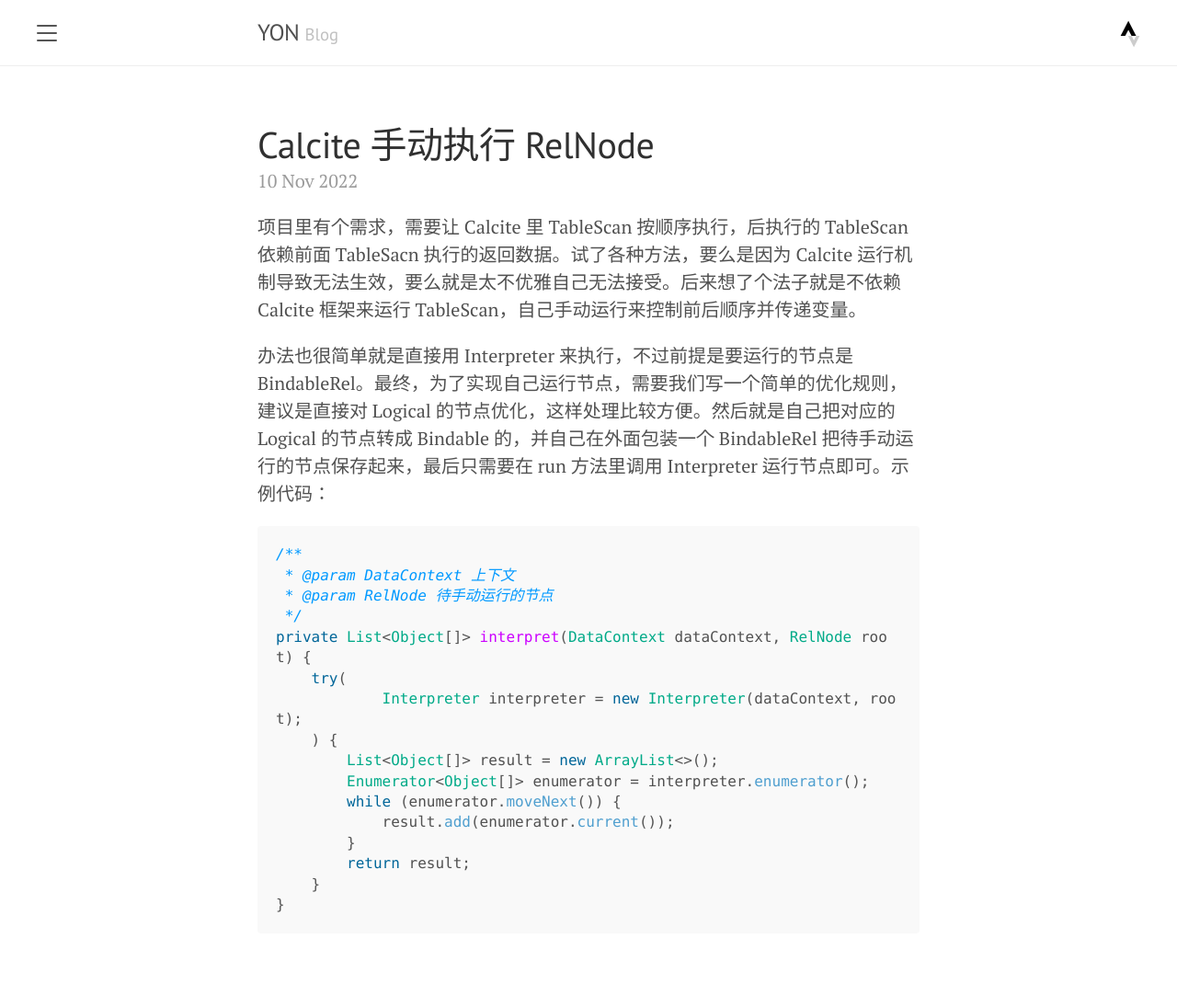
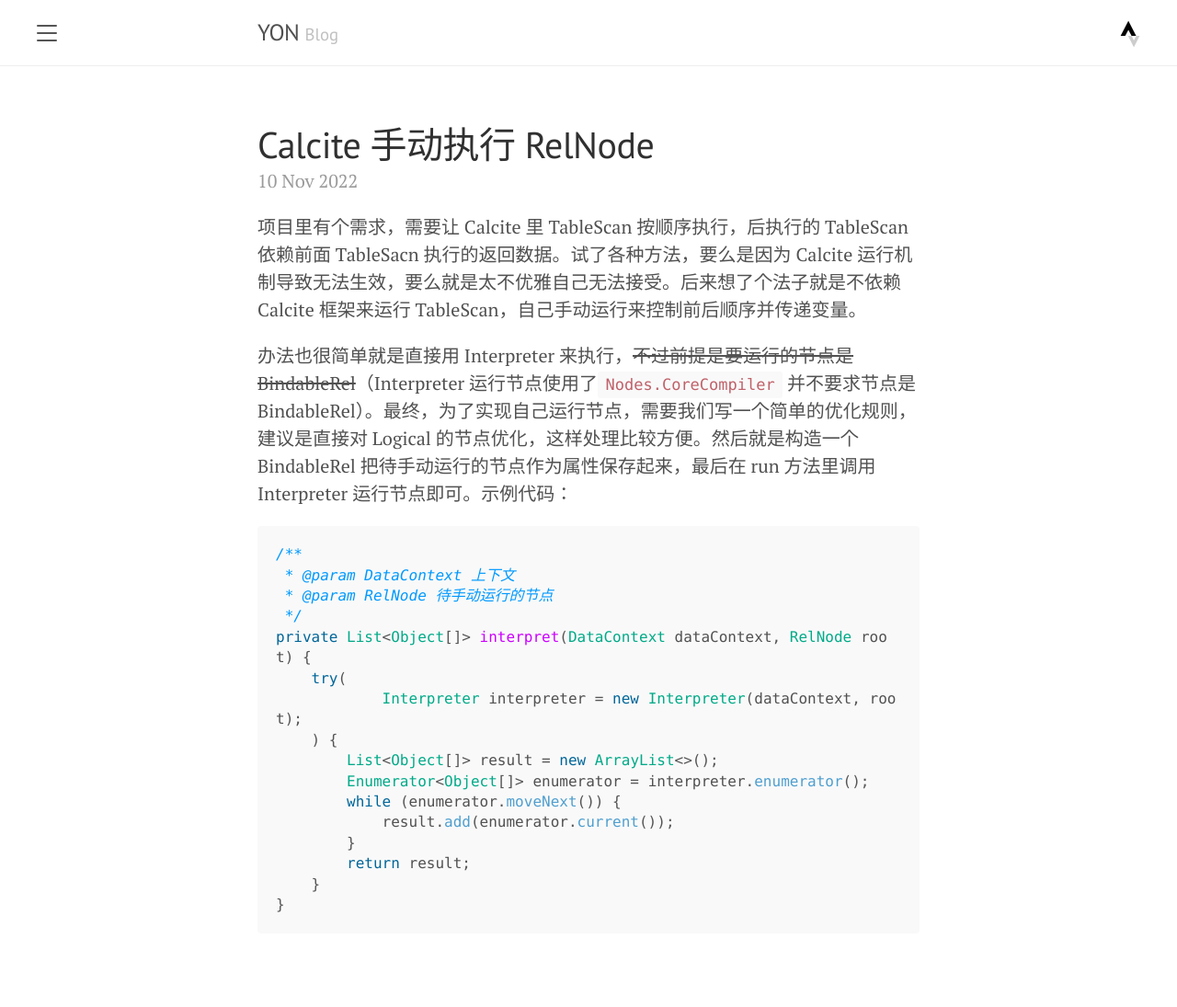
Before and after one commit to yoncise/yoncise.github.io, a Jekyll site: the page built from logs/_posts/2022/2022-11-10-105738213.md, in a window 1280 px wide. Shown: the whole page at 92% size. Built offline with Jekyll 4.4.1, drawn with Linux system fonts in a browser that asks for light colours.

Commit message:
语雀同步 Calcite 手动执行 RelNode

````diff
--- a/logs/_posts/2022/2022-11-10-105738213.md
+++ b/logs/_posts/2022/2022-11-10-105738213.md
@@ -4,7 +4,7 @@ title: Calcite 手动执行 RelNode
 ---
 项目里有个需求，需要让 Calcite 里 TableScan 按顺序执行，后执行的 TableScan 依赖前面 TableSacn 执行的返回数据。试了各种方法，要么是因为 Calcite 运行机制导致无法生效，要么就是太不优雅自己无法接受。后来想了个法子就是不依赖 Calcite 框架来运行 TableScan，自己手动运行来控制前后顺序并传递变量。
 
-办法也很简单就是直接用 Interpreter 来执行，不过前提是要运行的节点是 BindableRel。最终，为了实现自己运行节点，需要我们写一个简单的优化规则，建议是直接对 Logical 的节点优化，这样处理比较方便。然后就是自己把对应的 Logical 的节点转成 Bindable 的，并自己在外面包装一个 BindableRel 把待手动运行的节点保存起来，最后只需要在 run 方法里调用 Interpreter 运行节点即可。示例代码：
+办法也很简单就是直接用 Interpreter 来执行，~~不过前提是要运行的节点是 BindableRel~~（Interpreter 运行节点使用了`Nodes.CoreCompiler` 并不要求节点是 BindableRel）。最终，为了实现自己运行节点，需要我们写一个简单的优化规则，建议是直接对 Logical 的节点优化，这样处理比较方便。然后就是构造一个 BindableRel 把待手动运行的节点作为属性保存起来，最后在 run 方法里调用 Interpreter 运行节点即可。示例代码：
 ```java
 /**
  * @param DataContext 上下文
````
